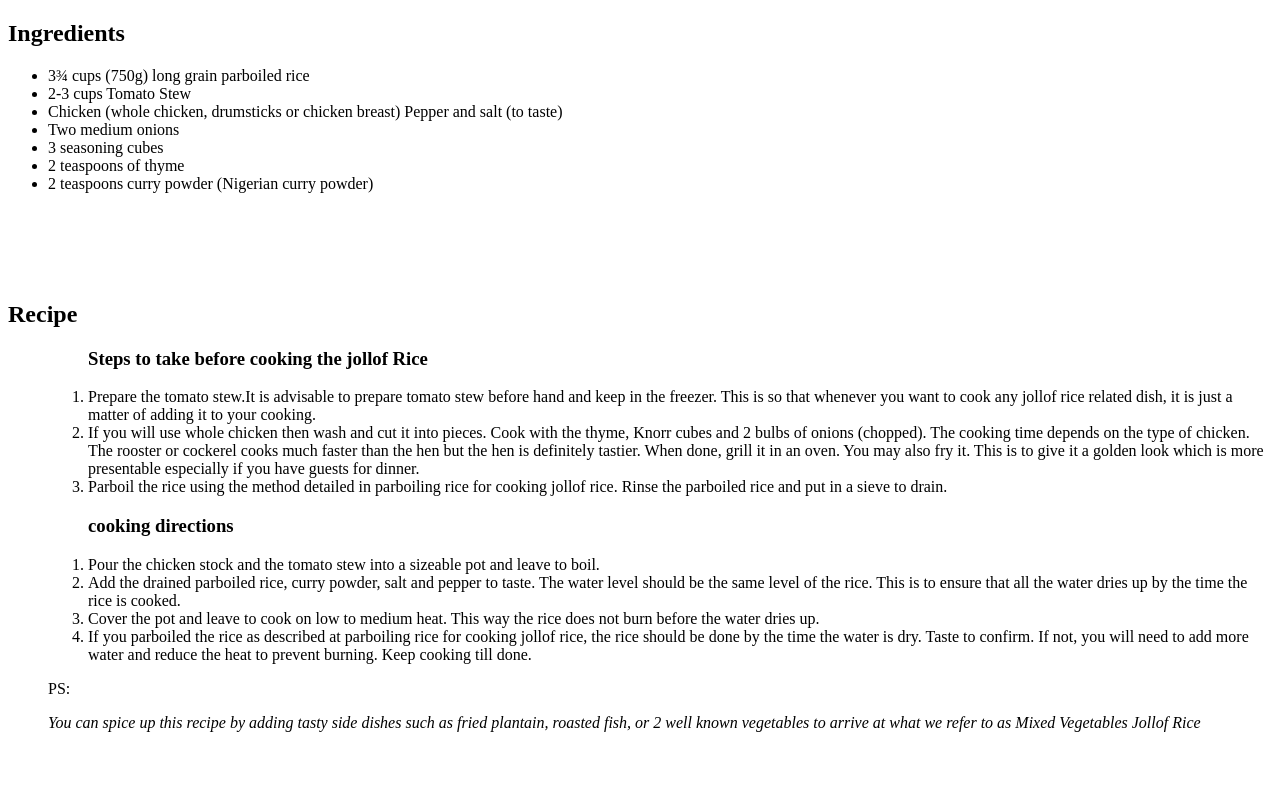
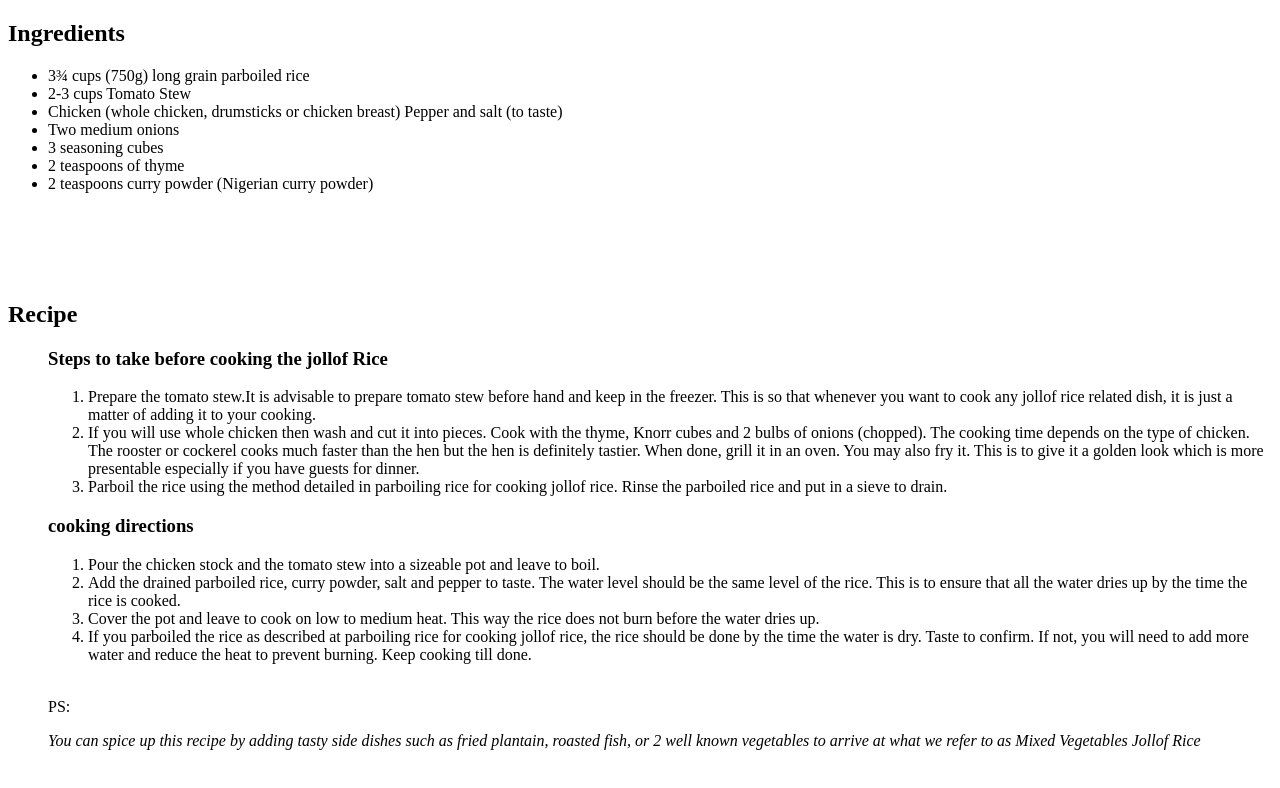
Before and after one commit to Ayodeji-dodo/Ayodeji-dodo, a plain HTML site: page homework assignment #1.html in a window 1280 px wide. Drawn offline with Linux system fonts and the light colour scheme.

Commit message:
Update homework assignment #1.html

```diff
--- a/homework assignment #1.html
+++ b/homework assignment #1.html
@@ -27,16 +27,17 @@
     <h2>Recipe</h2>
     <!-- Before you cook Jollof Rice, you must engage the following meal prep means -->
     <ul>
-        <ol><h3> Steps to take before cooking the jollof Rice</h3></ol>
+       <h3> Steps to take before cooking the jollof Rice</h3>
 
     <ol>
+
         <li>Prepare the tomato stew.It is advisable to prepare tomato stew before hand and keep in the freezer. This is so that whenever you want to cook any jollof rice related dish, it is just a matter of adding it to your cooking.</li>
         <li>If you will use whole chicken then wash and cut it into pieces. Cook with the thyme, Knorr cubes and 2 bulbs of onions (chopped). The cooking time depends on the type of chicken. The rooster or cockerel cooks much faster than the hen but the hen is definitely tastier. When done, grill it in an oven. You may also fry it. This is to give it a golden look which is more presentable especially if you have guests for dinner.</li>
         <li>Parboil the rice using the method detailed in parboiling rice for cooking jollof rice. Rinse the parboiled rice and put in a sieve to drain.</li>
     </ol>
     </ul>
     <ul>
-        <ol><h3>cooking directions</h3></ol>
+        <h3>cooking directions</h3>
 
         <!-- after the meal prep, the following are the steps to follow to start the proper preparations of the Party Jollof -->
         <ol>
@@ -46,6 +47,7 @@
             <li>If you parboiled the rice as described at parboiling rice for cooking jollof rice, the rice should be done by the time the water is dry. Taste to confirm. If not, you will need to add more water and reduce the heat to prevent burning. Keep cooking till done.</li>
 
         </ol>
+<br>
         <p>PS:
             <p><em>You can spice up this recipe by adding tasty side dishes such as fried plantain, roasted fish, or 2 well known vegetables to arrive at what we refer to as Mixed Vegetables Jollof Rice</em></p> </p>
     </ul>
```
